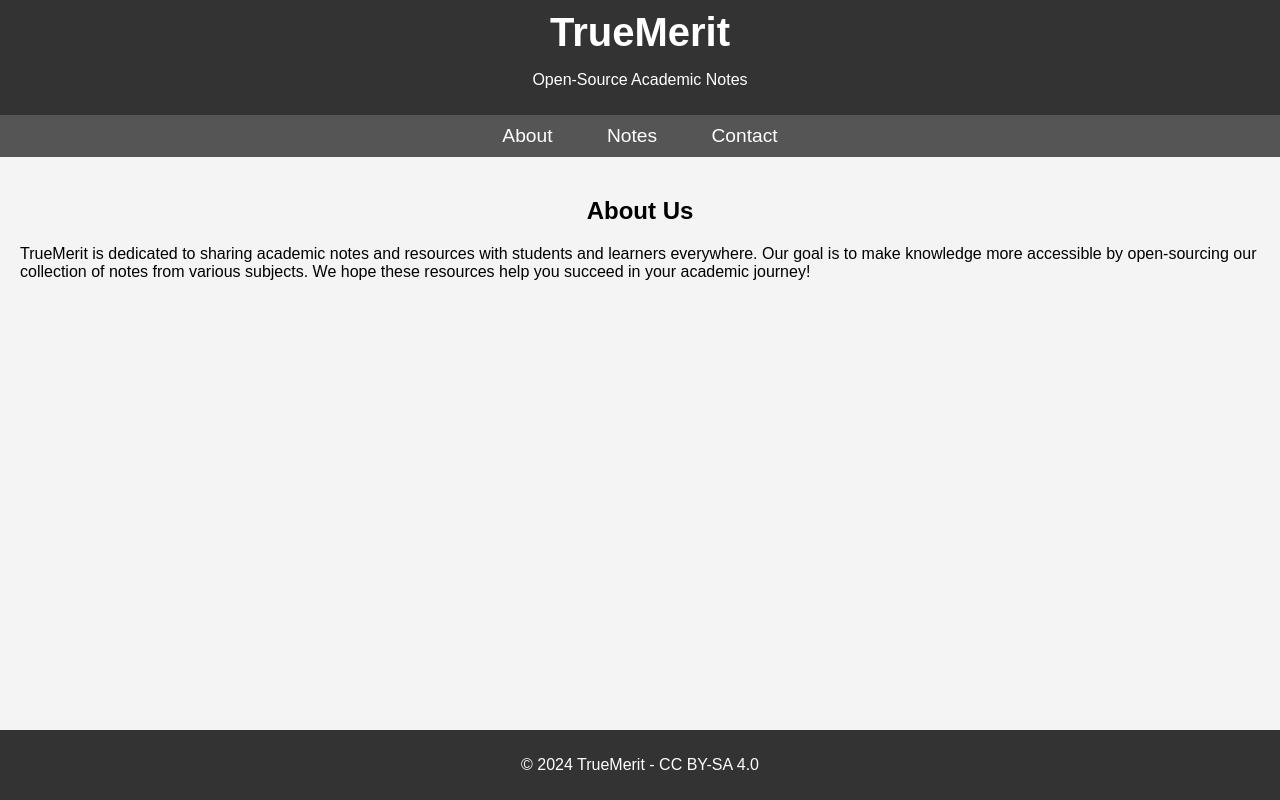
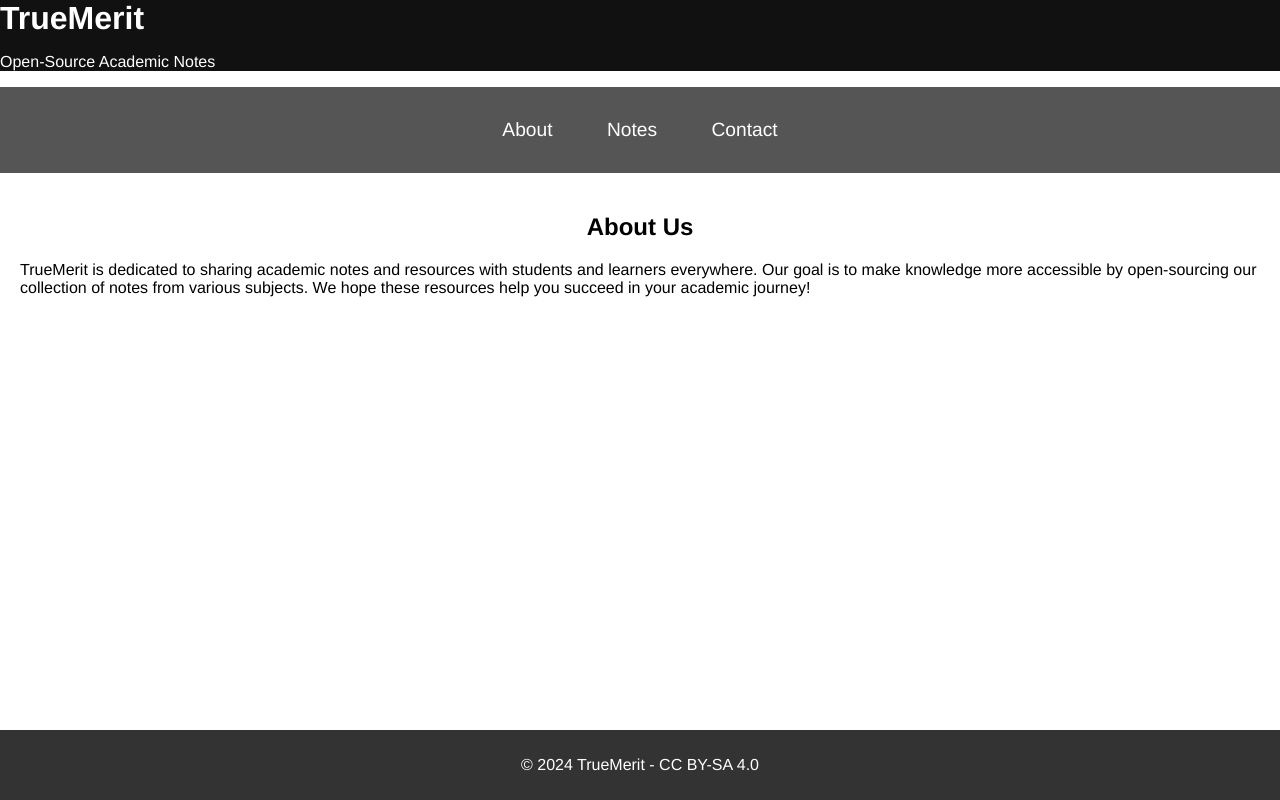
Before and after one commit to trueMerit/truemerit.github.io, a plain HTML site: page index.html in a window 1280 px wide. Drawn offline with Linux system fonts and the light colour scheme.

Commit message:
Update index.html

```diff
--- a/index.html
+++ b/index.html
@@ -3,35 +3,37 @@
 <head>
     <meta charset="UTF-8">
     <meta name="viewport" content="width=device-width, initial-scale=1.0">
-    <title>TrueMerit - Open Source Academic Notes</title>
+    <title>TrueMerit</title>
     <style>
         body {
-            font-family: Arial, sans-serif;
+            font-family: Helvetica;
             margin: 0;
             padding: 0;
-            background-color: #f4f4f4;
+            background-color: #fff;
         }
 
         header {
-            background-color: #333;
+            background-color: #111;
             color: #fff;
-            padding: 10px 0;
-            text-align: center;
+            text-align: left;
         }
 
         header h1 {
             margin: 0;
-            font-size: 2.5em;
+            font-size: 2em;
         }
 
+        header a {
+            font-style: italics;
+        }
         nav {
             background-color: #555;
-            padding: 10px 0;
+            padding: 2em 0;
             text-align: center;
         }
 
         nav a {
-            color: white;
+            color: #fff;
             text-decoration: none;
             padding: 15px;
             margin: 0 10px;
@@ -72,6 +74,7 @@
             text-align: center;
             padding: 10px 0;
             position: absolute;
+            font-style: italics;
             width: 100%;
             bottom: 0;
         }
```
